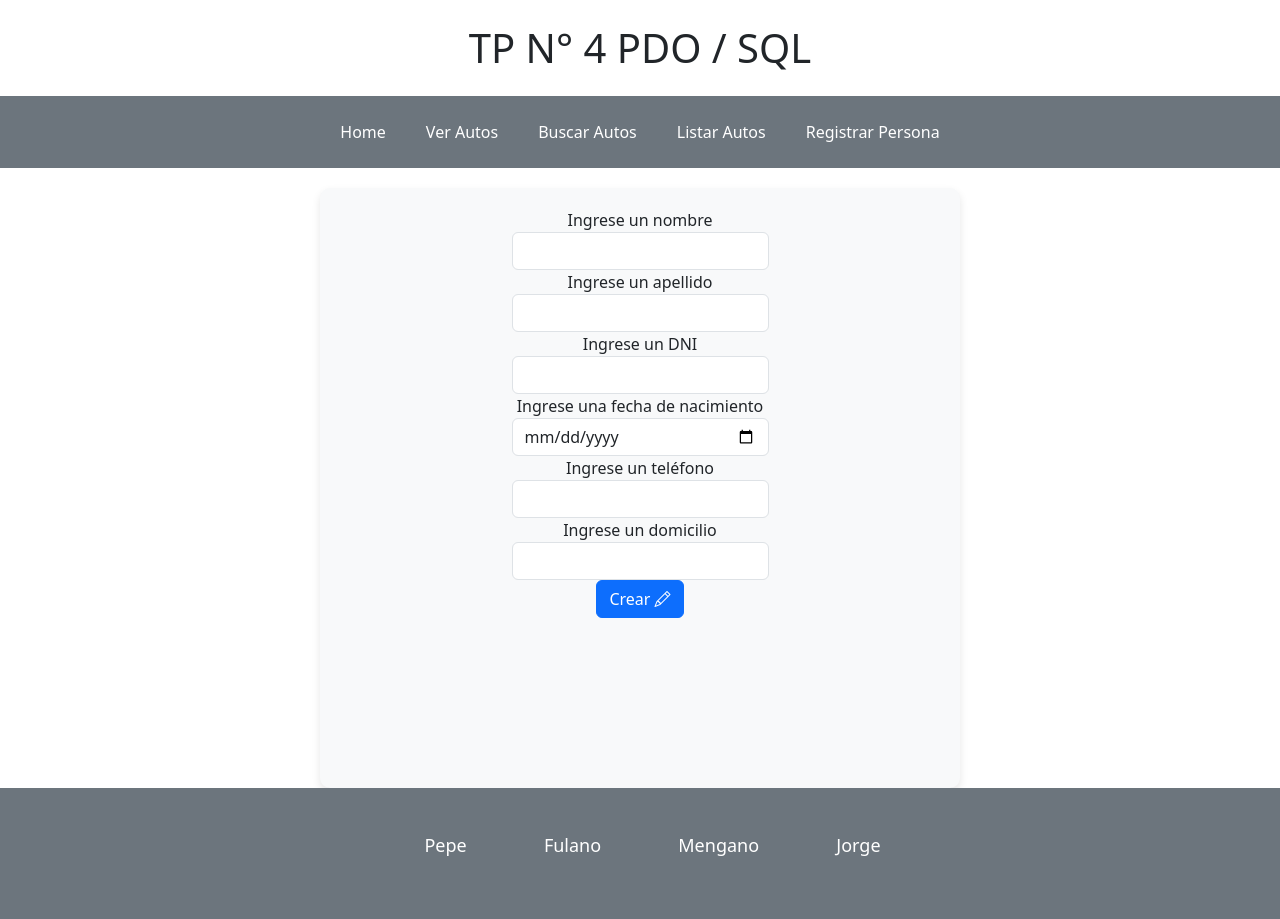
After one commit to juancruzgw/TP4_PDO, a PHP site: page /nuevaPersona.php in a window 1280 px wide. The commit adds this page. Run offline with PHP 8.4, Linux system fonts and the light colour scheme; some libraries are stand-ins or nearby versions.

Commit message:
arreglado lo de crear personas pero falta validar con jquery Co-authored-by: Diegoavila1 <Diegoavila1@users.noreply.github.com> Co-authored-by: Juan Cruz Geslowski <juancruzgw@users.noreply.github.com>

```diff
--- a/Control/AbmPersona.php
+++ b/Control/AbmPersona.php
@@ -1,5 +1,6 @@
 <?php
-include_once '../Modelo/Persona.php';
+
+/*include '../Modelo/Persona.php';*/
 
 class AbmPersona extends Persona {
     // Espera como parámetro un arreglo asociativo donde las claves coinciden con los nombres de las variables instancias del objeto
@@ -74,9 +75,7 @@ class AbmPersona extends Persona {
      */
     public function alta($param) {
         $resp = false;
-        $param['NroDni'] = null; // Asumiendo que se autogenera o se maneja de otra manera
         $elObjtTabla = $this->cargarObjeto($param);
-
         if ($elObjtTabla != null && $elObjtTabla->insertar()) {
             $resp = true;
         }
--- a/Vista/Assets/validaciones.js
+++ b/Vista/Assets/validaciones.js
@@ -17,3 +17,29 @@ $("#formulario").validate({
         }
     }
 });
+
+
+$("#formularioCrearPersona").validate({
+    rules:{
+        Nombre:{
+            required: true,
+            minlength: 3,
+            maxlength: 50
+        },
+        Apellido:{
+            required: true,
+            minlength: 3,
+            maxlength: 50
+        },
+        NroDni:{
+            required: true,
+            digits: true,
+            minlength: 7,
+            maxlength: 8
+        },
+        fechaNacimiento:{
+            required: true,
+            date: true
+        }
+    }
+})
--- a/Vista/Estructura/Header.php
+++ b/Vista/Estructura/Header.php
@@ -4,6 +4,7 @@
     <meta charset="UTF-8">
     <meta name="viewport" content="width=device-width, initial-scale=1.0">
     <title>Header</title>
+
     <link href="https://cdn.jsdelivr.net/npm/bootstrap@5.3.3/dist/css/bootstrap.min.css" rel="stylesheet" integrity="sha384-QWTKZyjpPEjISv5WaRU9OFeRpok6YctnYmDr5pNlyT2bRjXh0JMhjY6hW+ALEwIH" crossorigin="anonymous">
     <script src="https://cdn.jsdelivr.net/npm/bootstrap@5.3.3/dist/js/bootstrap.bundle.min.js" integrity="sha384-YvpcrYf0tY3lHB60NNkmXc5s9fDVZLESaAA55NDzOxhy9GkcIdslK1eN7N6jIeHz" crossorigin="anonymous"></script>
     <link rel="stylesheet" href="https://cdnjs.cloudflare.com/ajax/libs/bootstrap-icons/1.5.0/font/bootstrap-icons.min.css">
@@ -37,6 +38,9 @@
                 <li class="nav-item m-2">
                     <a class="nav-link btn btn-dark mx-1 text-white" href="../../../TP4_PDO/Vista/listaPersona.php">Listar Autos</a>
                 </li>
+                <li class="nav-item m-2">
+                    <a class="nav-link btn btn-dark mx-1 text-white" href="../../../TP4_PDO/Vista/nuevaPersona.php">Registrar Persona</a>
+                </li>
             </ul>
         </div>
 
--- a/Vista/autosPersona.php
+++ b/Vista/autosPersona.php
@@ -13,7 +13,6 @@
               </div>
               <button type="submit" class="btn btn-primary btn-block ">Buscar<i class="bi bi-search"></i></button>
        </form>
-
         </div>
 
     </div>
--- /dev/null
+++ b/Vista/nuevaPersona.php
@@ -0,0 +1,43 @@
+<?php include_once "./Estructura/Header.php";?>
+
+<div class="container cont-form">
+    <form id="formularioCrearPersona" method="post" action="../Vista/Action/accionCrearPersona.php">
+
+            <div class="form-group">
+                <label for="Nombre">Ingrese un nombre</label>
+                <input type="text" name="Nombre" id="Nombre" class="form-control">
+            </div>
+
+            <div class="form-group">
+                <label for="Apellido">Ingrese un apellido</label>
+                <input type="text" name="Apellido" id="Apellido" class="form-control">
+            </div>
+
+            <div class="form-group">
+                <label for="NroDni">Ingrese un DNI</label>
+                <input type="number" name="NroDni" id="NroDni" class="form-control">
+            </div>
+
+            <div class="form-group">
+                <label for="fechaNac">Ingrese una fecha de nacimiento</label>
+                <input type="date" name="fechaNac" id="fechaNac" class="form-control">
+            </div>
+
+            <div class="form-group">
+                <label for="Telefono">Ingrese un teléfono</label>
+                <input type="number" name="Telefono" id="Telefono" class="form-control">
+            </div>
+
+            <div class="form-group">
+                <label for="Domicilio">Ingrese un domicilio</label>
+                <input type="text" name="Domicilio" id="Domicilio" class="form-control">
+            </div>
+
+            <button type="submit" class="btn btn-primary btn-block">
+                Crear <i class="bi bi-pencil"></i>
+            </button>
+
+        </form>
+</div>
+
+<?php include_once "./Estructura/Footer.php";?>
```
Also changed, not shown: Vista/Action/accionCrearPersona.php (added, +44 -0 lines), Vista/Assets/styles.css (+32 -0 lines), Vista/VerAutos.php (+1 -17 lines), Vista/listaPersona.php (+0 -14 lines).
